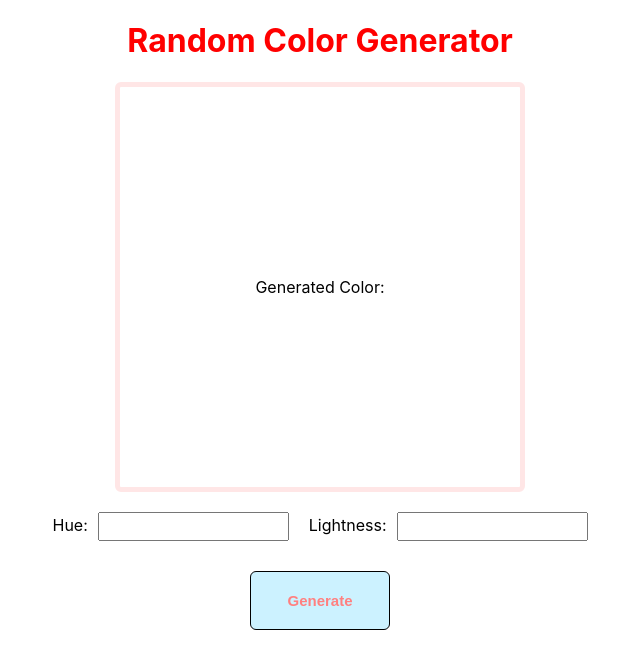
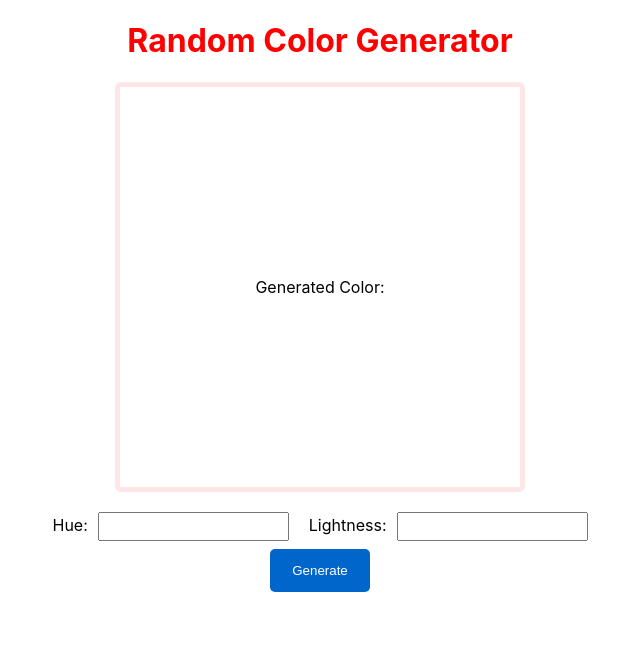
Before and after one commit to varshabhadana/react-random-color-generator, a React (Create React App) app: page / in a window 1280 px wide. Shown: the top 668 px of the page, without its empty margins (320-960 px from the left). Built offline with nearby package versions, Linux system fonts and the light colour scheme.

Commit message:
Implement style

```diff
--- a/package.json
+++ b/package.json
@@ -3,6 +3,7 @@
   "version": "0.1.0",
   "private": true,
   "dependencies": {
+    "@emotion/react": "^11.10.4",
     "@testing-library/jest-dom": "^5.14.1",
     "@testing-library/react": "^13.0.0",
     "@testing-library/user-event": "^13.2.1",
@@ -40,8 +41,10 @@
     "@babel/eslint-parser": "7.18.9",
     "@next/eslint-plugin-next": "12.3.0",
     "@types/node": "18.7.16",
+    "@types/randomcolor": "^0.5.6",
     "@types/react": "18.0.18",
     "@types/react-dom": "18.0.6",
+    "@types/testing-library__jest-dom": "^5.14.5",
     "@typescript-eslint/eslint-plugin": "5.36.2",
     "@typescript-eslint/parser": "5.36.2",
     "@upleveled/eslint-config-upleveled": "2.12.7",
--- a/src/App.js
+++ b/src/App.js
@@ -1,6 +1,22 @@
+/** @jsxImportSource @emotion/react */
+
 import './App.css';
+import { css } from '@emotion/react';
 import randomcolor from 'randomcolor';
 import { useState } from 'react';
+
+const buttonStyle = css`
+  width: 100px;
+  background-color: #0066cc;
+  color: white;
+  padding: 14px 20px;
+  margin: 8px 0;
+  border: none;
+  border-radius: 5px;
+  &:hover {
+    background-color: #64748b;
+  }
+`;
 
 function App() {
   const [color, setColor] = useState(' ');
@@ -17,8 +33,8 @@ function App() {
       </h1>
       <div
         style={{
-          width: 400,
-          height: 400,
+          width: '400px',
+          height: '400px',
           margin: '0 auto',
           display: 'flex',
           justifyContent: 'center',
@@ -29,7 +45,7 @@ function App() {
           borderColor: '#ffe6e6',
         }}
       >
-        {`Generated Color:${color}`}
+        <div> {`Generated Color:${color}`}</div>
       </div>
       <br />
       <label>
@@ -45,22 +61,14 @@ function App() {
         <input
           style={{ padding: '5px', marginLeft: '10px' }}
           value={lightness}
-          onChange={(event) => setLightness(event.target.value)}
+          onChange={(event) => {
+            setLightness(event.target.value);
+          }}
         />
       </label>
       <br />
       <button
-        style={{
-          borderRadius: '6px',
-          border: '1px solid',
-          borderColor: 'black',
-          color: '#ff8080',
-          fontSize: '15px',
-          padding: '20px 36px',
-          marginTop: '30px',
-          backgroundColor: '#ccf2ff',
-          fontWeight: 'bold',
-        }}
+        css={buttonStyle}
         onClick={() => {
           const newColor = randomcolor.randomColor({
             luminosity: lightness,
--- a/src/index.js
+++ b/src/index.js
@@ -1,6 +1,6 @@
+import './index.css';
 import React from 'react';
 import ReactDOM from 'react-dom/client';
-import './index.css';
 import App from './App';
 import reportWebVitals from './reportWebVitals';
 
@@ -8,7 +8,7 @@ const root = ReactDOM.createRoot(document.getElementById('root'));
 root.render(
   <React.StrictMode>
     <App />
-  </React.StrictMode>
+  </React.StrictMode>,
 );
 
 // If you want to start measuring performance in your app, pass a function
--- a/src/reportWebVitals.js
+++ b/src/reportWebVitals.js
@@ -1,11 +1,15 @@
-const reportWebVitals = onPerfEntry => {
+const reportWebVitals = (onPerfEntry) => {
   if (onPerfEntry && onPerfEntry instanceof Function) {
-    import('web-vitals').then(({ getCLS, getFID, getFCP, getLCP, getTTFB }) => {
+    import('web-vitals')
+      .then(({ getCLS, getFID, getFCP, getLCP, getTTFB }) => {
         getCLS(onPerfEntry);
         getFID(onPerfEntry);
         getFCP(onPerfEntry);
         getLCP(onPerfEntry);
         getTTFB(onPerfEntry);
+      })
+      .catch((err) => {
+        console.error(err);
       });
   }
 };
--- a/tsconfig.json
+++ b/tsconfig.json
@@ -14,6 +14,7 @@
     "downlevelIteration": true,
     "forceConsistentCasingInFileNames": true,
     "jsx": "react-jsx",
+    "jsxImportSource": "@emotion/react",
     "noEmit": true,
     "noFallthroughCasesInSwitch": true,
     "skipLibCheck": true,
```
Also changed, not shown: 1 other file (tests, documents, lock files or other folders). Lines whose indentation alone changed are shown as unchanged.
